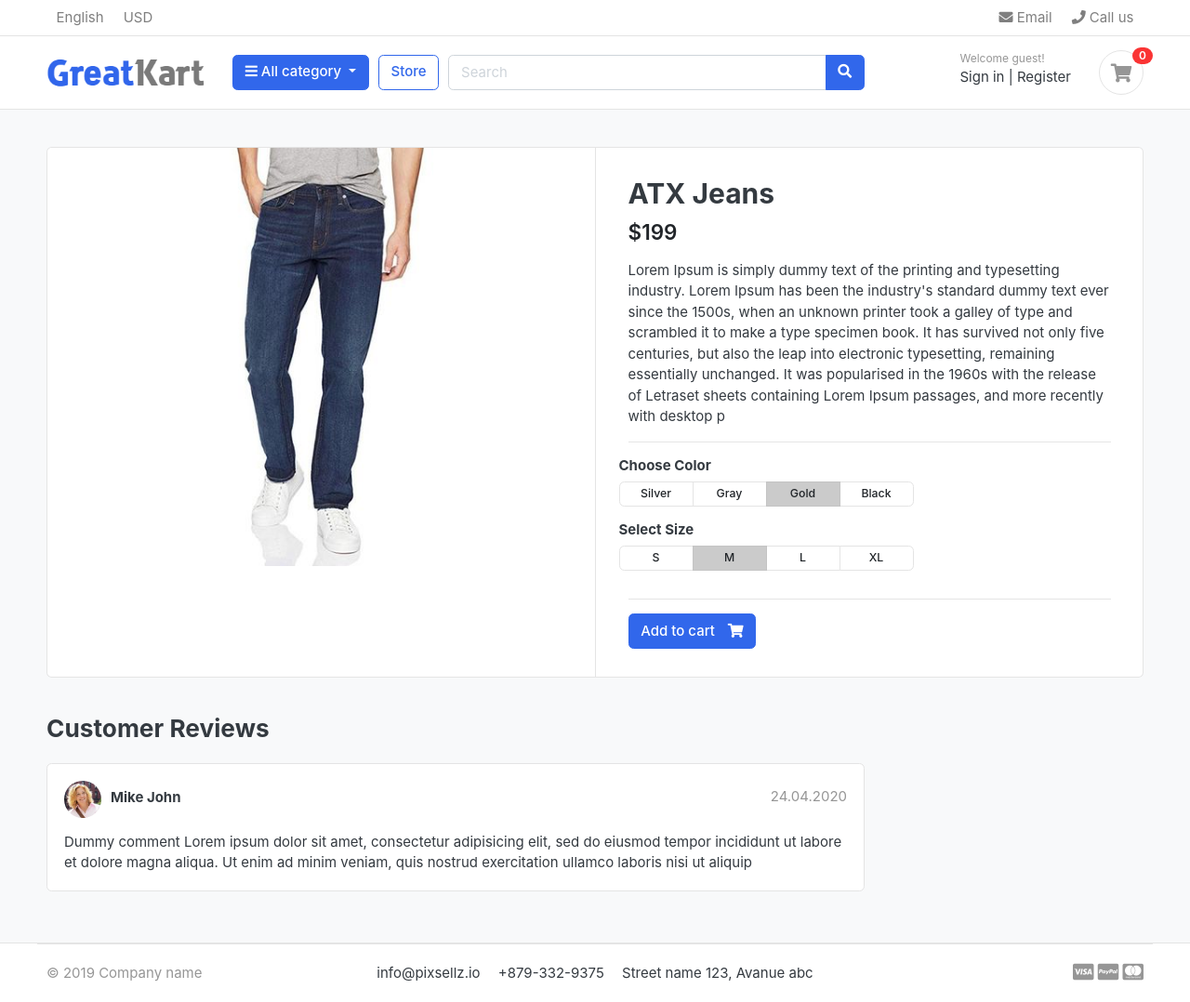
After one commit to kushu9999/django-ecom, a Django app: page /store/jeans/atx-jeans in a window 1280 px wide. The commit adds this page. Shown: the whole page at 93% size. Run offline with Django 4.2, Linux system fonts and the light colour scheme; data comes from the database, SQL or seed files in the repository; both versions use the stored data as it was after the commit; some libraries are stand-ins or nearby versions; some web fonts are replaced.

Commit message:
added context processor for categorylinks and product_details page added

```diff
--- /dev/null
+++ b/category/context_processors.py
@@ -0,0 +1,5 @@
+from .models import Category
+
+def category_links(request):
+    links = Category.objects.all()
+    return dict(category_links=links)
--- a/category/models.py
+++ b/category/models.py
@@ -1,4 +1,5 @@
 from django.db import models
+from django.urls import reverse
 
 # Create your models here.
 class Category(models.Model):
@@ -11,5 +12,8 @@ class Category(models.Model):
         verbose_name = 'Category'
         verbose_name_plural = 'Categories'
 
+    def get_url(self):
+        return reverse('products_by_category', args=[self.slug])
+
     def __str__(self):
         return self.category_name
--- a/greatkart/settings.py
+++ b/greatkart/settings.py
@@ -67,6 +67,7 @@ TEMPLATES = [
                 'django.template.context_processors.request',
                 'django.contrib.auth.context_processors.auth',
                 'django.contrib.messages.context_processors.messages',
+                'category.context_processors.category_links',
             ],
         },
     },
--- a/store/models.py
+++ b/store/models.py
@@ -1,4 +1,5 @@
 from django.db import models
+from django.urls import reverse
 from category.models import Category
 # Create your models here.
 class Product(models.Model):
@@ -13,5 +14,8 @@ class Product(models.Model):
     created_date = models.DateTimeField(auto_now_add=True)
     modified_date = models.DateTimeField(auto_now=True)
 
+    def get_url(self):
+        return reverse('product_detail', args=[self.category.slug, self.slug])
+
     def __str__(self):
         return self.product_name
--- a/store/urls.py
+++ b/store/urls.py
@@ -4,4 +4,5 @@ from . import views
 urlpatterns = [
     path('', views.store, name='store'),
     path('<slug:category_slug>/', views.store, name='products_by_category'),
+    path('<slug:category_slug>/<slug:product_slug>', views.product_detail, name='product_detail'),
 ]
--- a/store/views.py
+++ b/store/views.py
@@ -14,3 +14,11 @@ def store(request, category_slug=None):
         products = Product.objects.all().filter(is_available=True)
     context = {'products': products}
     return render(request,'store/store.html', context)
+
+def product_detail(request, category_slug, product_slug):
+    try:
+        single_product = Product.objects.get(category__slug = category_slug, slug=product_slug)
+    except Exception as e:
+        raise e
+    context = {'single_product': single_product}
+    return render(request,'store/product_detail.html',context)
--- a/templates/home.html
+++ b/templates/home.html
@@ -28,9 +28,9 @@
 	{% for product in products %}
 	<div class="col-md-3">
 		<div class="card card-product-grid">
-			<a href="./product-detail.html" class="img-wrap"> <img src="{{product.images.url}}"> </a>
+			<a href="{{product.get_url}}" class="img-wrap"> <img src="{{product.images.url}}"> </a>
 			<figcaption class="info-wrap">
-				<a href="./product-detail.html" class="title">{{product.product_name}}</a>
+				<a href="{{product.get_url}}" class="title">{{product.product_name}}</a>
 				<div class="price mt-1">${{product.price}}</div> <!-- price-wrap.// -->
 			</figcaption>
 		</div>
--- a/templates/includes/navbar.html
+++ b/templates/includes/navbar.html
@@ -38,12 +38,9 @@
                     <i class="fa fa-bars"></i> All category
                 </button>
                 <div class="dropdown-menu">
-                    <a class="dropdown-item" href="#">Machinery / Mechanical Parts / Tools </a>
-                    <a class="dropdown-item" href="#">Consumer Electronics / Home Appliances </a>
-                    <a class="dropdown-item" href="#">Auto / Transportation</a>
-                    <a class="dropdown-item" href="#">Apparel / Textiles / Timepieces </a>
-                    <a class="dropdown-item" href="#">Home & Garden / Construction / Lights </a>
-                    <a class="dropdown-item" href="#">Beauty & Personal Care / Health </a>
+                    {% for category in category_links %}
+                    <a class="dropdown-item" href="{{ category.get_url }}">{{category.category_name}} <IMG src="{{ category.category_image.url }}"HEIGHT="30" WIDTH="30" BORDER="0"align="center"> </a>
+                    {% endfor %}
                 </div>
             </div>  <!-- category-wrap.// -->
         </div> <!-- col.// -->
--- /dev/null
+++ b/templates/store/product_detail.html
@@ -0,0 +1,116 @@
+{% extends 'base.html' %}
+{% load static %}
+{% block content %}
+
+
+<section class="section-content padding-y bg">
+<div class="container">
+
+<!-- ============================ COMPONENT 1 ================================= -->
+<div class="card">
+	<div class="row no-gutters">
+		<aside class="col-md-6">
+<article class="gallery-wrap">
+	<div class="img-big-wrap">
+	   <a href="#"><img src="{{single_product.images.url}}"></a>
+	</div> <!-- img-big-wrap.// -->
+
+</article> <!-- gallery-wrap .end// -->
+		</aside>
+		<main class="col-md-6 border-left">
+<article class="content-body">
+
+<h2 class="title">{{single_product.product_name}}</h2>
+
+<div class="mb-3">
+	<var class="price h4">${{single_product.price}}</var>
+</div>
+
+<p>{{single_product.description}}</p>
+
+
+<hr>
+	<div class="row">
+		<div class="item-option-select">
+			<h6>Choose Color</h6>
+			<div class="btn-group btn-group-sm btn-group-toggle" data-toggle="buttons">
+			  <label class="btn btn-light">
+			    <input type="radio" name="radio_color"> Silver
+			  </label>
+			  <label class="btn btn-light">
+			    <input type="radio" name="radio_color" > Gray
+			  </label>
+			  <label class="btn btn-light active">
+			    <input type="radio" name="radio_color checked"> Gold
+			  </label>
+			  <label class="btn btn-light">
+			    <input type="radio" name="radio_color"> Black
+			  </label>
+			</div>
+		</div>
+	</div> <!-- row.// -->
+	<div class="row">
+		<div class="item-option-select">
+			<h6>Select Size</h6>
+			<div class="btn-group btn-group-sm btn-group-toggle" data-toggle="buttons">
+			  <label class="btn btn-light">
+			    <input type="radio" name="radio_color"> S
+			  </label>
+			  <label class="btn btn-light active">
+			    <input type="radio" name="radio_color" checked> M
+			  </label>
+			  <label class="btn btn-light">
+			    <input type="radio" name="radio_color"> L
+			  </label>
+			  <label class="btn btn-light">
+			    <input type="radio" name="radio_color"> XL
+			  </label>
+			</div>
+		</div>
+	</div> <!-- row.// -->
+	<hr>
+	<a href="./product-detail.html" class="btn  btn-primary"> <span class="text">Add to cart</span> <i class="fas fa-shopping-cart"></i>  </a>
+</article> <!-- product-info-aside .// -->
+		</main> <!-- col.// -->
+	</div> <!-- row.// -->
+</div> <!-- card.// -->
+<!-- ============================ COMPONENT 1 END .// ================================= -->
+
+<br>
+
+<div class="row">
+			<div class="col-md-9">
+
+	<header class="section-heading">
+		<h3>Customer Reviews </h3>
+
+	</header>
+
+	<article class="box mb-3">
+		<div class="icontext w-100">
+			<img src="{% static '/images/avatars/avatar1.jpg' %}" class="img-xs icon rounded-circle">
+			<div class="text">
+				<span class="date text-muted float-md-right">24.04.2020 </span>
+				<h6 class="mb-1">Mike John </h6>
+
+			</div>
+		</div> <!-- icontext.// -->
+		<div class="mt-3">
+			<p>
+				Dummy comment Lorem ipsum dolor sit amet, consectetur adipisicing elit, sed do eiusmod
+				tempor incididunt ut labore et dolore magna aliqua. Ut enim ad minim veniam,
+				quis nostrud exercitation ullamco laboris nisi ut aliquip
+			</p>
+		</div>
+	</article>
+
+
+
+	</div> <!-- col.// -->
+</div> <!-- row.// -->
+
+
+</div> <!-- container .//  -->
+</section>
+<!-- ========================= SECTION CONTENT END// ========================= -->
+{% endblock content %}
```
Also changed, not shown: templates/store/store.html (+7 -11 lines), db.sqlite3.
